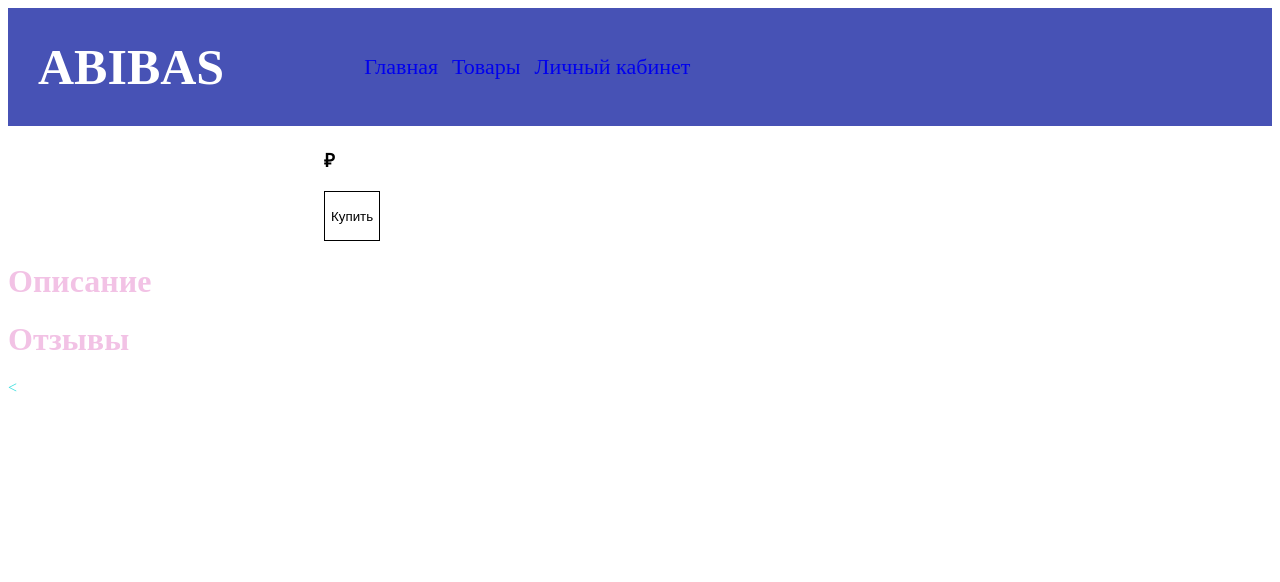
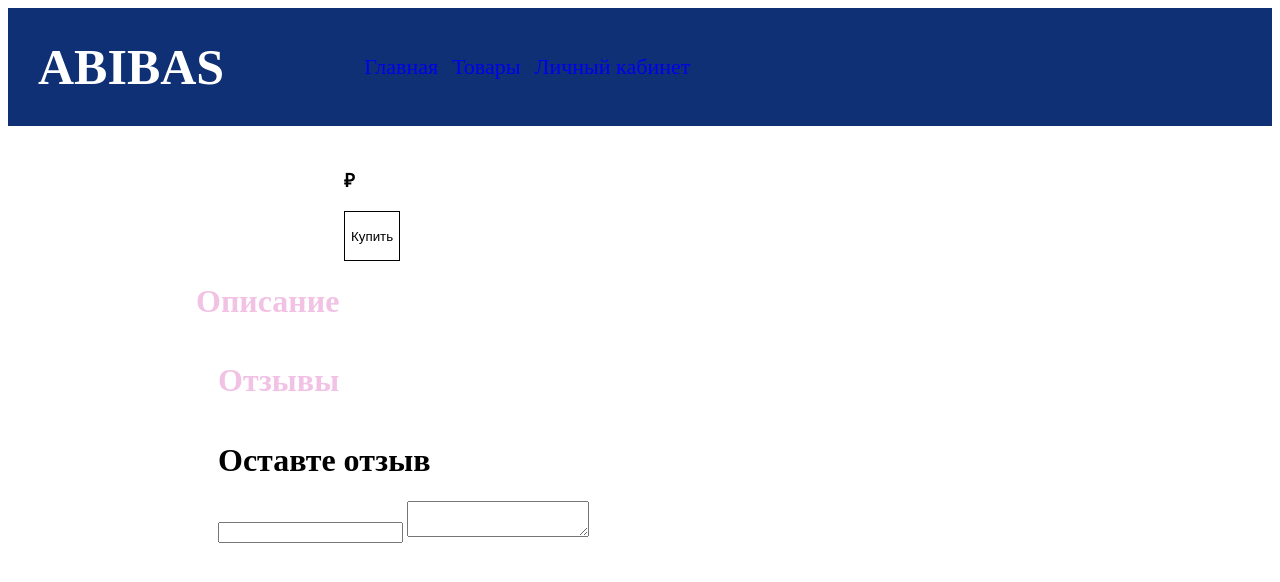
Before and after one commit to DariaZz/site, a Django app: template anything/appshop/templates/product.html in a window 1280 px wide. Shown: the top 582 px of the page. Run offline with Django 5.2, Linux system fonts and the light colour scheme; the template is opened without the code that fills it, so the values that code supplies are empty.

Commit message:
Теперь пользователи могут оставлять отзывы

```diff
--- a/anything/appshop/static/style.css
+++ b/anything/appshop/static/style.css
@@ -30,7 +30,7 @@
 .heading {
         display: flex;
         align-items: center;
-        background-color: #4752b5;
+        background-color: #0f3074;
 }
 
 a{
@@ -44,7 +44,7 @@ a:hover {
 }
 
 .logoText{
-        background-color: #4752b5;
+        background-color: #0f3074;
         margin: 10px;
         padding: 20px;
 }
@@ -88,33 +88,59 @@ button:hover{
     margin-right: auto;
     display: flex;
     flex-direction: row;
+    margin-top:20px;
 
 }
 
 .productDetails{
-    color: #3cdede;
+    width: 75%;
+    margin-left: auto;
+    margin-right: auto;
+    display: flex;
+    flex-direction: row;
+    color: #2ca1a1;
+
 
 }
 
 .productImage {
     max-width: 300px;
     max-height: 400px;
+    margin-right: 20px;
+
 }
 .reviews{
     display: flex;
     flex-direction: row;
+    margin-left: 210px;
 
 }
 .review{
     border: 2px #5eb1e0 solid;
     padding: 10px;
-    margin-right: 20px;
-    max-width: 25%;
-    max-height: 600px;
+    margin-right: 10px;
+    max-width: 250px;
+    max-height: 400px;
     color: #5eb1e0;
+
+    width: 75%;
+    margin-left: 20px;
+    display: flex;
+    flex-direction: row;
 
 }
 .imgreview{
     max-width: 100px;
     max-height: 200px;
 }
+.FOROTSTYPA{
+    margin-right: 30px;
+    margin-left: 30px;
+}
+.d{
+    width: 75%;
+    margin-left: 210px;
+    margin-right: 200px;
+    display: flex;
+    flex-direction: row;
+}
--- a/anything/appshop/templates/product.html
+++ b/anything/appshop/templates/product.html
@@ -20,23 +20,42 @@
         <h3>{{ product.price }} ₽</h3>
         <button>Купить</button>
     </div>
+
 </div>
 
 <div class="productDetails">
+    <div class="FOROTSTYPA">
         <h1 <span style=" color: #f2c2e5 ">Описание</span></h1>
         <p>
             {{ product.description }}
         </p>
-        <h1 <span style=" color: #f2c2e5 ">Отзывы</span></h1>
-        <<div class="reviews" >
+    </div>
+</div>
+
+<div>
+
+
+    <h1 class="d" <span style=" color: #f2c2e5 ">Отзывы</span></h1>
+        <div class="reviews" >
             {% for review in reviews %}
             <div class="review" >
-                    <h2>{{review.author}}</h2>
+                    <div>
+                        <h2>{{review.author}}</h2>
                     <p>
                         {{review.text}}
                     </p>
                     <img  src="{{review.image_url}}" class="imgreview">
+                    </div>
             </div>
             {% endfor %}
+
+            <div>
+                <h1>Оставте отзыв</h1>
+                <div class="createReviews">
+                    <form>
+                        <input />
+                        <textarea></textarea>
+                    </form>
+                </div>
+            </div>
         </div>
-</div>
```
